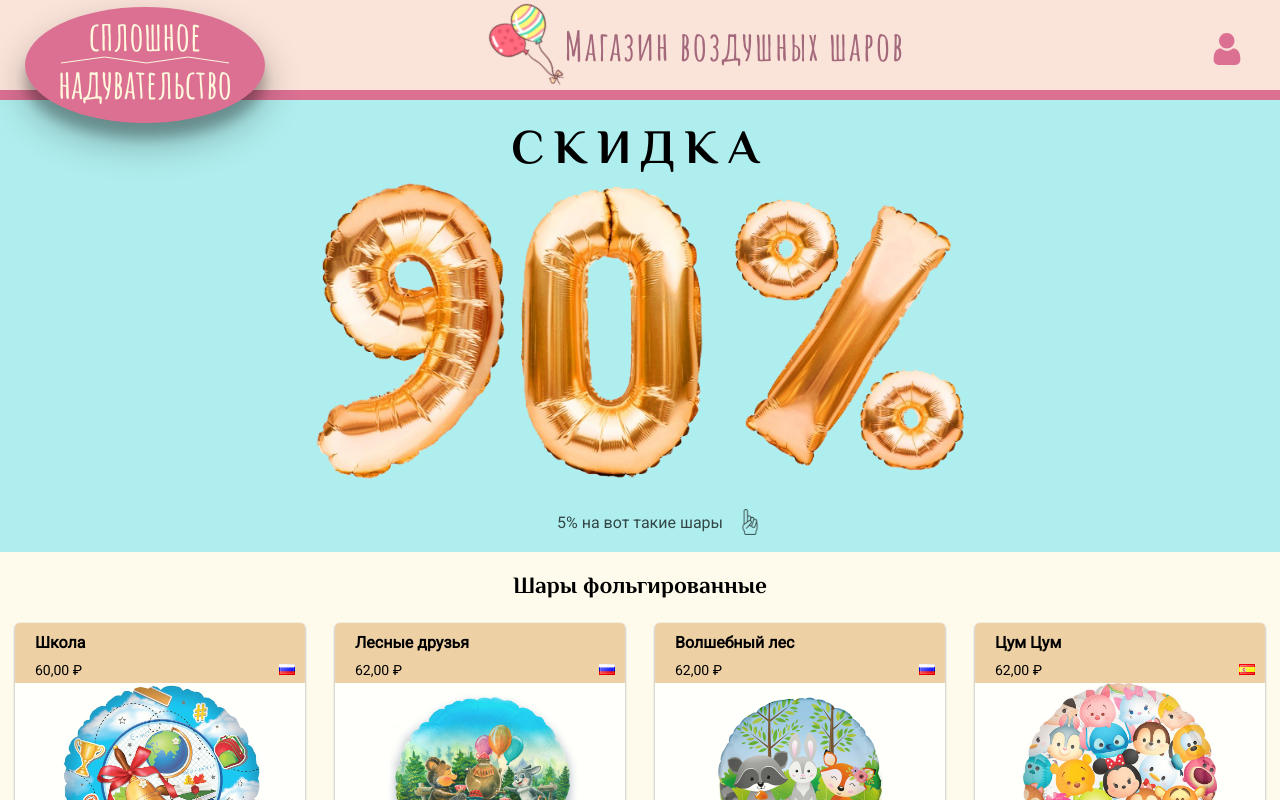
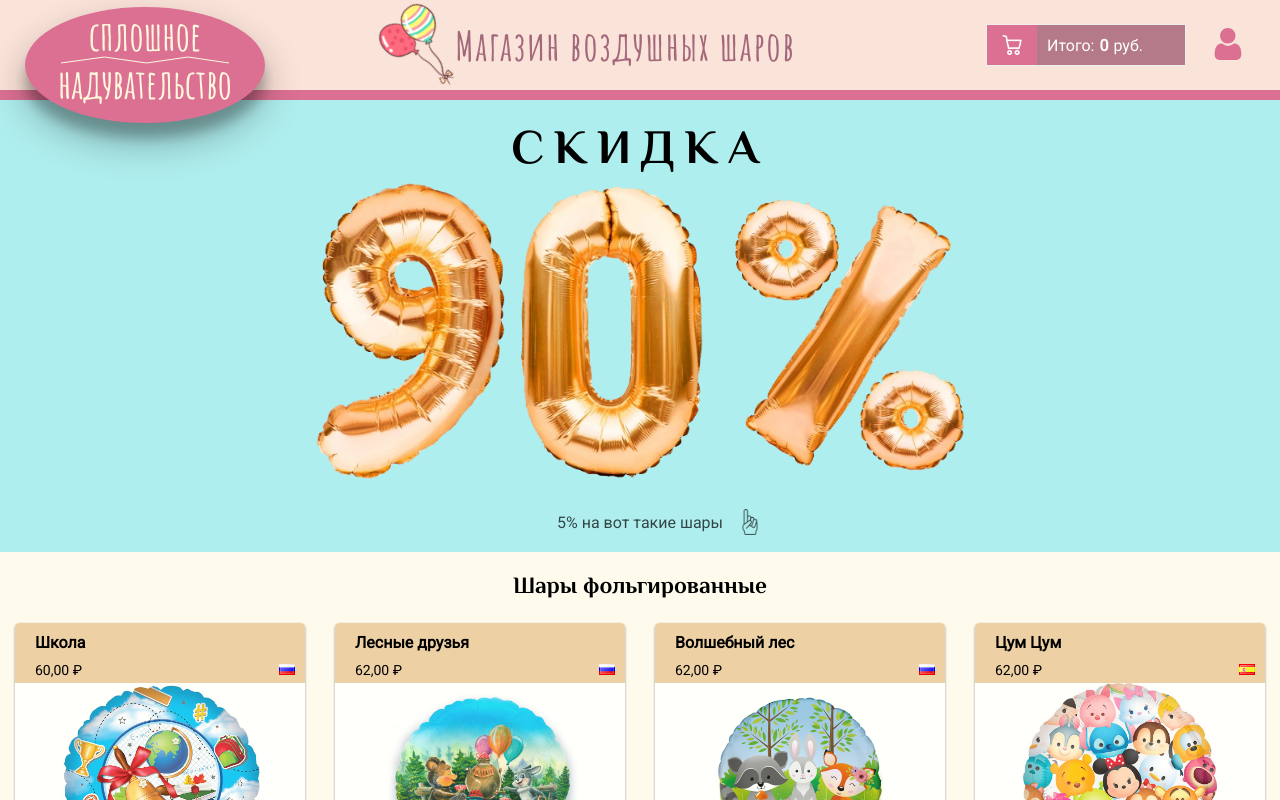
Before and after one commit to violetflash/balloons, a React (Create React App) app in the folder balloons/: page / in a window 1280 px wide. Shown: the top 800 px of the page. Built offline with nearby package versions, Linux system fonts and the light colour scheme.

Commit message:
add cart layout

```diff
--- a/balloons/src/App.js
+++ b/balloons/src/App.js
@@ -4,6 +4,7 @@ import Menu from "./Components/Menu/Menu";
 import GlobalStyles from "./Components/GlobalStyles/GlobalStyles";
 import Banner from './Components/Banner/Banner';
 import ModalItem from "./Components/ModalItem/ModalItem";
+import Order from "./Components/Order/Order";
 
 
 
@@ -20,6 +21,7 @@ const App = () => {
         <React.Fragment>
             <GlobalStyles />
             <NavBar />
+            {/*<Order />*/}
             <Banner />
             <Menu setOpenItem={setOpenItem}/>
             <ModalItem openItem={openItem} setOpenItem={setOpenItem}/>
--- a/balloons/src/Components/NavBar/Navbar.js
+++ b/balloons/src/Components/NavBar/Navbar.js
@@ -2,6 +2,7 @@ import React from 'react';
 import styled from 'styled-components';
 import baloons from '../../images/baloons2.png';
 import Logo from '../Logo/Logo';
+import cart from '../../images/cart.png';
 
 const NavBarStyled = styled.header`
   position: fixed;
@@ -20,7 +21,6 @@ const NavBarStyled = styled.header`
 
   border-bottom: 10px solid palevioletred;
   color: black;
-
 `;
 
 const H1 = styled.h1`
@@ -70,10 +70,14 @@ const H1 = styled.h1`
 `;
 
 const Login = styled.div`
+  margin-left: 20px;
   display: flex;
+  align-items: center;
   flex-direction: column;
+  justify-content: center;
   font-size: 16px;
   cursor:pointer;
+  //height: 62px;
 
   p {
     transform: translateY(-2px);
@@ -99,14 +103,88 @@ const Login = styled.div`
   }
 `;
 
+const Controls = styled.div`
+  display: flex;
+  align-items: center;
+  justify-content: center;
+`;
 
-const Button = styled.button`
+
+
+const CartIconBox = styled.span`
+  position: relative;
+  display: flex;
+  align-items: center;
+  justify-content: center;
+  padding: 10px 15px;
+  background-color: palevioletred;
+  height: 100%;
+  overflow: hidden;
+
+  &::before {
+    position: absolute;
+    content: '';
+    left: 0;
+    top: 0;
+    right: 0;
+    bottom: 0;
+    transition: all 0.3s ease 0s;
+    background-color: rgba(0, 0, 0, 0.06);
+    transform: translateX(-100%);
+  }
+
+`;
+
+const Cart = styled.button`
+  display: flex;
+  align-items: center;
+  padding: 0;
+  //height: 32px;
+  background-color: rgba(153, 79, 102, 0.7);
+  border: 1px solid #eee;
+  min-width: 200px;
+  cursor: pointer;
+  font-family: Roboto, sans-serif;
+
+  &:hover ${CartIconBox} {
+    &::before {
+      transform: translateX(0);
+    }
+  }
+`;
+
+const CartIcon = styled.img`
+  width: 20px;
+  height: 20px;
+`;
+
+const CartInfo = styled.span`
+  margin-left: 10px;
+  font-size: 16px;
+  //font-weight: 700;
+  color: white;
+`;
+
+const CartTotal = styled.span`
+  font-weight: 700;
+  margin: 0 5px 0 5px;
+  padding-right: 5px;
+
+  &::after {
+    content: 'руб.';
+    padding-left: 5px;
+    font-weight: 400;
+  }
+`;
+
+
+const LoginButton = styled.button`
   border: none;
   background-color: transparent;
   color: red;
   cursor: pointer;
   transition: all 0.3s ease-in-out;
-  transform: translateY(15px);
+  //transform: translateY(15px);
 
   & svg path {
     transition: all 0.3s ease;
@@ -119,8 +197,18 @@ const Navbar = props => {
         <NavBarStyled>
             <Logo />
             <H1>Магазин воздушных шаров</H1>
+            <Controls>
+                <Cart>
+                    <CartIconBox>
+                        <CartIcon src={cart}/>
+                    </CartIconBox>
+                    <CartInfo>
+                        Итого:
+                        <CartTotal>0</CartTotal>
+                    </CartInfo>
+                </Cart>
                 <Login>
-                <Button>
+                    <LoginButton>
                         <svg width="32" height="32" viewBox="0 0 32 32" fill="none" xmlns="http://www.w3.org/2000/svg">
                             <g clipPath="url(#clip0)">
                                 <path
@@ -136,9 +224,11 @@ const Navbar = props => {
                                 </clipPath>
                             </defs>
                         </svg>
-                </Button>
-                <p>Войти</p>
+                    </LoginButton>
+
                 </Login>
+            </Controls>
+
 
         </NavBarStyled>
     )
--- /dev/null
+++ b/balloons/src/Components/Order/Order.js
@@ -0,0 +1,25 @@
+import React from 'react';
+import styled from 'styled-components';
+
+const OrderSection = styled.section`
+  position: fixed;
+  top: 100px;
+  left: 0;
+  background-color: #fff;
+  min-width: 380px;
+  height: calc(100% - 80px);
+  z-index: 10;
+`;
+
+const Order = props => {
+    return (
+        <>
+            <OrderSection>
+
+            </OrderSection>
+        </>
+    );
+
+};
+
+export default Order;
```
Also changed, not shown: balloons/src/App.css (deleted, +0 -38 lines), balloons/src/Components/ModalCart/ModalCart.js (added, +125 -0 lines), balloons/src/images/cart.png (added). Lines whose indentation alone changed are shown as unchanged.
